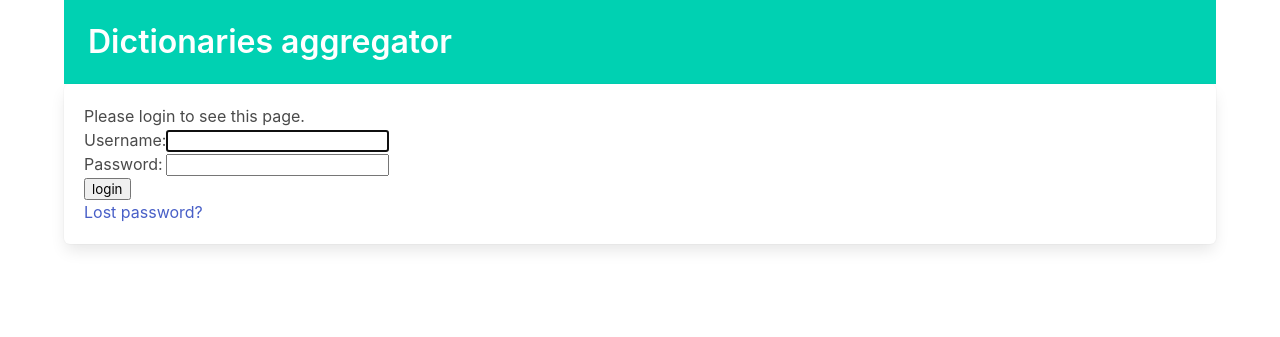
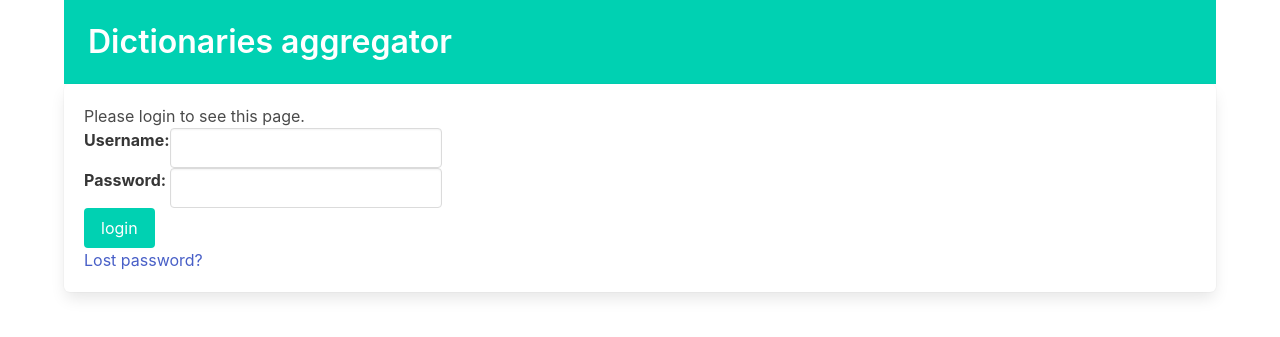
Before and after one commit to nvp85/dicts_aggregator, a Django app: page /login/ in a window 1280 px wide. Shown: the top 337 px of the page. Run offline with Django 3.2, Linux system fonts and the light colour scheme.

Commit message:
update styles in home.html, login.html and search.html

```diff
--- a/templates/home.html
+++ b/templates/home.html
@@ -38,7 +38,7 @@
                         </div>
                     </form>
                     <br>
-                    <div>
+                    <div class="container">
                     {% block search_result %}
                     {% endblock %}
                     </div>
--- a/templates/login.html
+++ b/templates/login.html
@@ -18,17 +18,17 @@
 <form method="post" action="{% url 'login' %}">
 {% csrf_token %}
 <table>
-<tr>
-    <td>{{ form.username.label_tag }}</td>
-    <td>{{ form.username }}</td>
+<tr class="field">
+    <td><label class="label">{{ form.username.label_tag }}</label></td>
+    <td class="control"><input id="{{ form.username.id_for_label }}" name="{{ form.username.name }}" class="input" type="text" required=""></td>
 </tr>
-<tr>
-    <td>{{ form.password.label_tag }}</td>
-    <td>{{ form.password }}</td>
+<tr class="field">
+    <td><label class="label">{{ form.password.label_tag }}</label></td>
+    <td class="control"><input id="{{ form.password.id_for_label }}" name="{{ form.password.name }}" class="input" type="password"></td>
 </tr>
 </table>
 
-<input type="submit" value="login">
+<input type="submit" value="login" class="button is-primary">
 <input type="hidden" name="next" value="{% url next %}">
 </form>
 
--- a/templates/search.html
+++ b/templates/search.html
@@ -2,7 +2,7 @@
 
 {% block search_result %}
     {% for article in result %}
-        <div class="">
+        <div class="pl-4">
         <br>
         <h3>{{ article.dictionary }}</h3>
         <h4>{{ article.word }}</h4>
```
